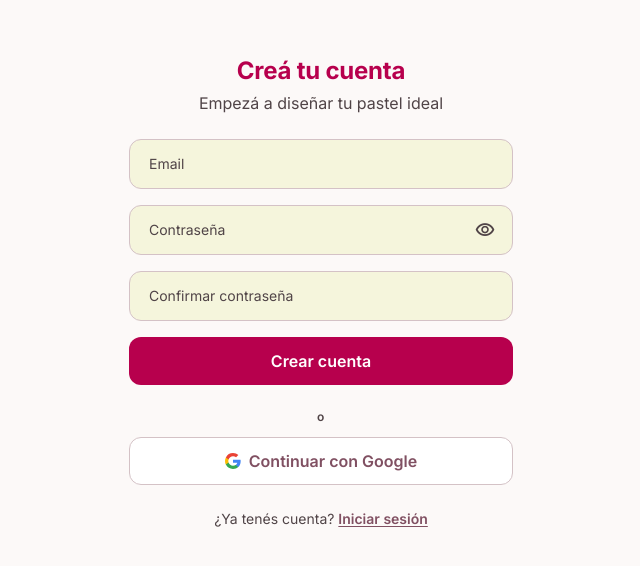
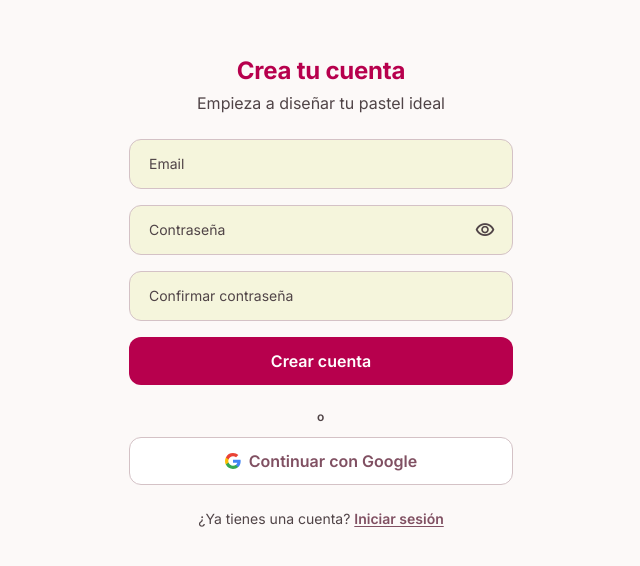
Before and after one commit to monz-dev/pastello, a Next.js app: page /signup in a window 1280 px wide. Shown: the part 108-674 px from the top of the page, without its empty margins (319-959 px from the left). Built offline with nearby package versions, Linux system fonts and the light colour scheme; no server answers.

Commit message:
neutro spanish

```diff
--- a/src/app/(auth)/login/page.tsx
+++ b/src/app/(auth)/login/page.tsx
@@ -143,7 +143,7 @@ export default function LoginPage() {
       )}
 
       <p className="text-center text-body-sm text-on-surface-variant">
-        ¿No tenés cuenta?{' '}
+        ¿No tienes una cuenta?{' '}
         <Link
           href="/signup"
           className="font-semibold text-primary underline underline-offset-2 hover:text-primary-fixed-dim"
--- a/src/app/(auth)/signup/page.tsx
+++ b/src/app/(auth)/signup/page.tsx
@@ -12,7 +12,7 @@ import { useAuth } from '@/hooks/use-auth';
 const PASSWORD_MIN_LENGTH = 6;
 
 const VALIDATION = {
-  EMAIL_INVALID: 'Ingresá un email válido.',
+  EMAIL_INVALID: 'Ingresa un correo electrónico válido.',
   PASSWORD_TOO_SHORT: 'La contraseña debe tener al menos 6 caracteres.',
   PASSWORD_MISMATCH: 'Las contraseñas no coinciden.',
 } as const;
@@ -120,9 +120,9 @@ export default function SignupPage() {
   return (
     <div className="flex w-full max-w-sm flex-col items-stretch gap-6">
       <header className="flex flex-col items-center gap-1 text-center">
-        <h1 className="text-headline-md font-bold text-secondary">Creá tu cuenta</h1>
+        <h1 className="text-headline-md font-bold text-secondary">Crea tu cuenta</h1>
         <p className="text-body-md text-on-surface-variant">
-          Empezá a diseñar tu pastel ideal
+          Empieza a diseñar tu pastel ideal
         </p>
       </header>
 
@@ -200,7 +200,7 @@ export default function SignupPage() {
       )}
 
       <p className="text-center text-body-sm text-on-surface-variant">
-        ¿Ya tenés cuenta?{' '}
+        ¿Ya tienes una cuenta?{' '}
         <Link
           href="/login"
           className="font-semibold text-primary underline underline-offset-2 hover:text-primary-fixed-dim"
--- a/src/app/(main)/home/page.tsx
+++ b/src/app/(main)/home/page.tsx
@@ -61,7 +61,7 @@ export default async function HomePage() {
       <div className="flex flex-col gap-2">
         <h1 className="text-headline-md text-on-surface">Inicio</h1>
         <p className="text-body-md text-on-surface-variant">
-          Explorá nuestros pasteles pre-diseñados o creá el tuyo personalizado.
+          Explora nuestros pasteles prediseñados o crea el tuyo personalizado.
         </p>
       </div>
 
@@ -92,7 +92,7 @@ export default async function HomePage() {
           ¿Tienes una idea?
         </h2>
         <p className="text-body-md text-on-primary-container/80">
-          Diseñá tu pastel paso a paso: tamaño, pan, relleno y cobertura.
+          Diseña tu pastel paso a paso: tamaño, pan, relleno y cobertura.
           Cuando estés listo, lo enviamos directamente a la pastelería.
         </p>
         <Link href="/create" className={CTA_PRIMARY}>
--- a/src/app/(main)/orders/page.tsx
+++ b/src/app/(main)/orders/page.tsx
@@ -68,7 +68,7 @@ export default async function OrdersPage() {
         <div className="flex flex-col items-center justify-center gap-3 rounded-2xl border border-outline-variant bg-surface-light/60 px-4 py-16 text-center">
           <Icon name="shopping_bag" size={2.5} weight={400} className="text-on-surface-variant" />
           <p className="text-body-md text-on-surface-variant">
-            Aún no tenés pedidos.
+            Aún no tienes pedidos.
           </p>
           {user ? (
             <Link
--- a/src/app/(main)/profile/page.tsx
+++ b/src/app/(main)/profile/page.tsx
@@ -108,7 +108,7 @@ export default async function ProfilePage() {
             person_off
           </span>
           <p className="text-body-md text-on-surface-variant">
-            No encontramos tu perfil. Contactá a soporte si creés que es un error.
+            No encontramos tu perfil. Contacta con soporte si crees que es un error.
           </p>
         </div>
       )}
--- a/src/app/admin/catalog/page.tsx
+++ b/src/app/admin/catalog/page.tsx
@@ -24,7 +24,7 @@ export default function AdminCatalogPage() {
             Disponible en Slice B
           </span>
           <span className="text-body-md text-on-surface-variant">
-            Acá vas a poder crear, editar y desactivar pasteles del catálogo.
+            Aquí podrás crear, editar y desactivar pasteles del catálogo.
           </span>
         </div>
       </div>
--- a/src/app/admin/dashboard/page.tsx
+++ b/src/app/admin/dashboard/page.tsx
@@ -72,7 +72,7 @@ export default async function AdminDashboardPage() {
         <div className="flex flex-col items-center justify-center gap-2 rounded-2xl border border-outline-variant bg-surface-light/60 px-4 py-16 text-center">
           <Icon name="event_busy" size={2} weight={400} className="text-on-surface-variant" />
           <p className="text-body-md text-on-surface-variant">
-            Sin datos aún. Cuando lleguen pedidos hoy, las métricas aparecerán acá.
+            Sin datos aún. Cuando lleguen pedidos hoy, las métricas aparecerán aquí.
           </p>
         </div>
       )}
```
Also changed, not shown: .atl/.skill-registry.cache.json, .atl/skill-registry.md.
